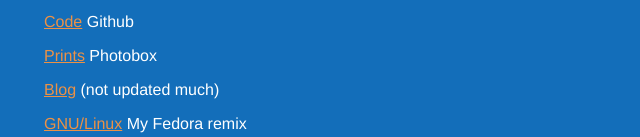
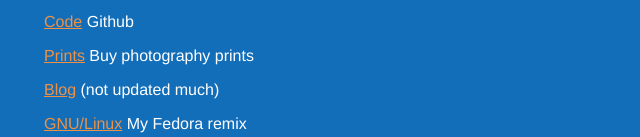
Before and after one commit to garyedwards/garyedwards.github.com, a plain HTML site: page index.html in a window 1280 px wide. Shown: the part 244-381 px from the top of the page, without its empty margins (246-886 px from the left). Drawn offline with Linux system fonts and the light colour scheme.

Commit message:
update pints link

```diff
--- a/index.html
+++ b/index.html
@@ -44,7 +44,7 @@
     <p><a href="http://www.flickr.com/photos/garyedwards/">Photos</a> flickr</p>
     <p><a href="http://www.vimeo.com/garyedwards/">Videos</a> Vimeo</p>
     <p><a href="http://github.com/garyedwards/">Code</a> Github</p>
-    <p><a href="http://www.photoboxgallery.com/garyedwards/">Prints</a> Photobox</p>
+    <p><a href="http://photos.edwards.org.je">Prints</a> Buy photography prints</p>
     <p><a href="http://far0k.blogspot.com/">Blog</a> (not updated much)</p>
     <p><a href="http://kf.edwards.org.je/">GNU/Linux</a> My Fedora remix</p>
   <h2>Others</h2>
```
